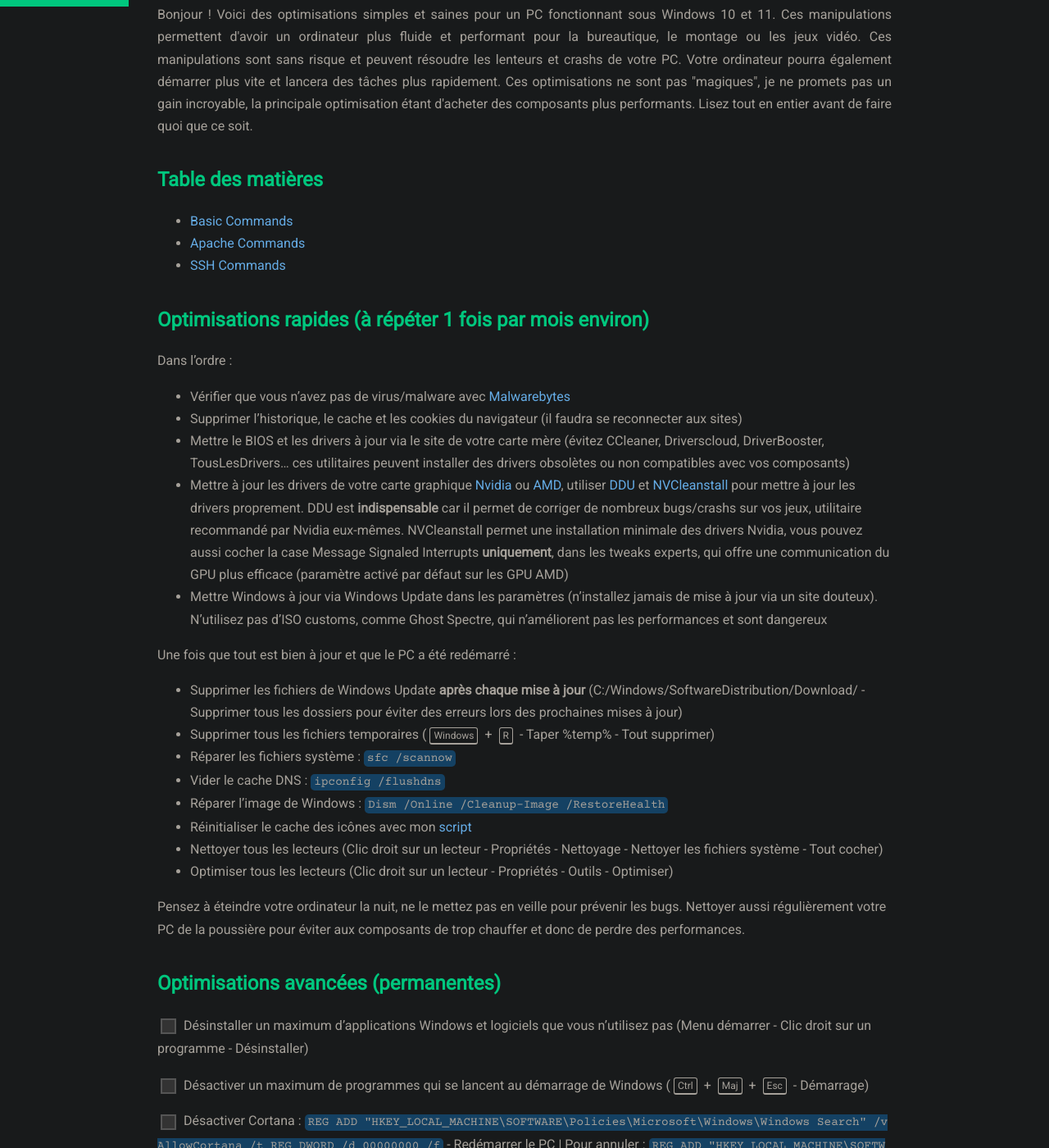
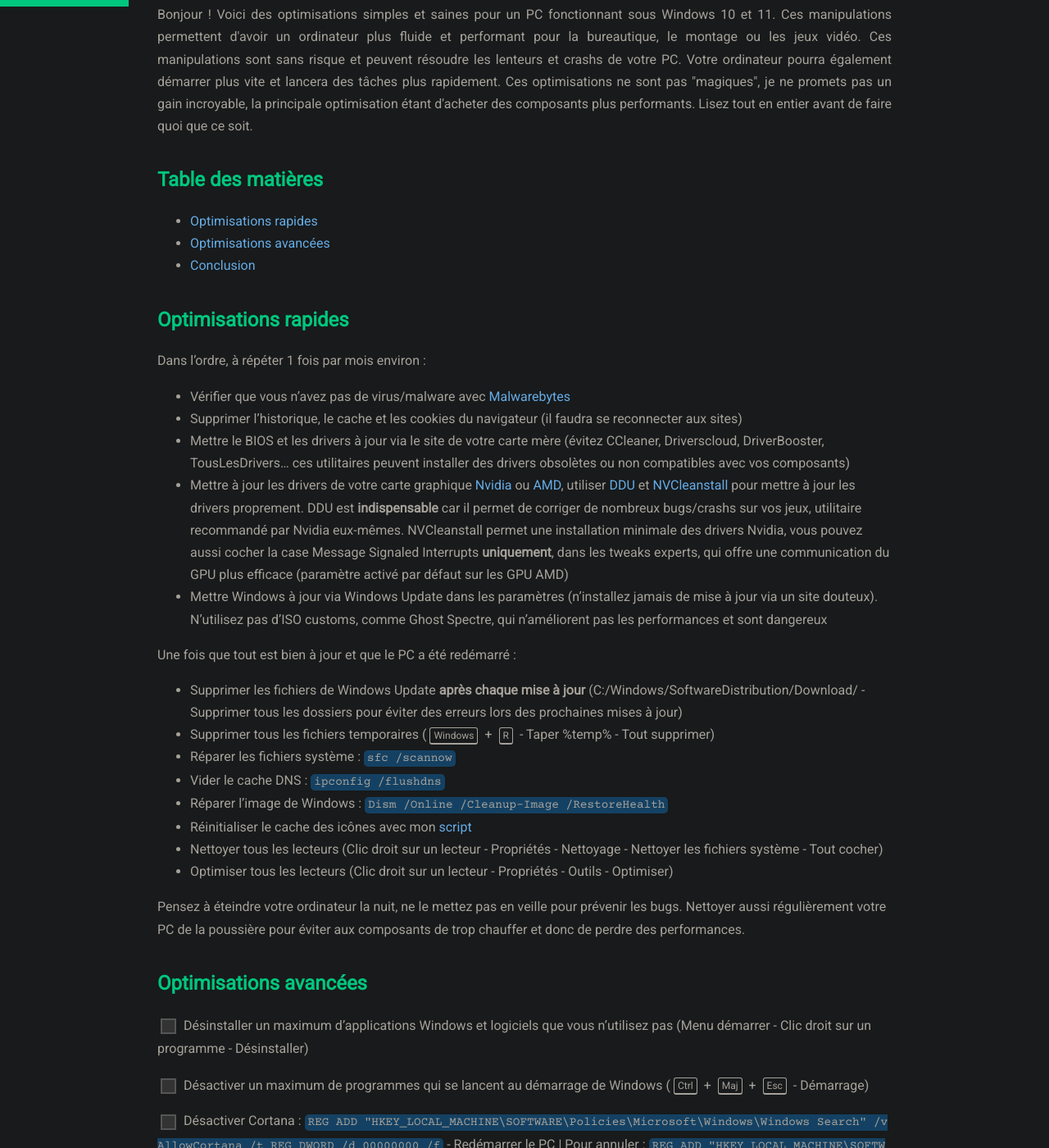
Before and after one commit to PouletEnSlip/pouletenslip.github.io, a Jekyll site: the page built from pages/opti/index.md, in a window 1280 px wide and 1400 px high, scrolled down 396 px. Shown: the whole window at 82% size. Built offline with Jekyll 4.4.1, drawn with Linux system fonts in a browser that asks for light colours; some of the changed text lies outside the part shown.

Commit message:
Update index.md

```diff
--- a/pages/opti/index.md
+++ b/pages/opti/index.md
@@ -5,12 +5,12 @@ layout: opti
 <p style="text-align:justify;">Bonjour ! Voici des optimisations simples et saines pour un PC fonctionnant sous Windows 10 et 11. Ces manipulations permettent d'avoir un ordinateur plus fluide et performant pour la bureautique, le montage ou les jeux vidéo. Ces manipulations sont sans risque et peuvent résoudre les lenteurs et crashs de votre PC. Votre ordinateur pourra également démarrer plus vite et lancera des tâches plus rapidement. Ces optimisations ne sont pas "magiques", je ne promets pas un gain incroyable, la principale optimisation étant d'acheter des composants plus performants. Lisez tout en entier avant de faire quoi que ce soit.</p>
 
 ## Table des matières
-- [Basic Commands](#optimisations-rapides)
-- [Apache Commands](#optimisations-avancées)
-- [SSH Commands](#conclusion)
+- [Optimisations rapides](#optimisations-rapides)
+- [Optimisations avancées](#optimisations-avancées)
+- [Conclusion](#conclusion)
 
-## Optimisations rapides (à répéter 1 fois par mois environ)
-Dans l'ordre :
+## Optimisations rapides
+Dans l'ordre, à répéter 1 fois par mois environ :
 * Vérifier que vous n'avez pas de virus/malware avec [Malwarebytes](https://fr.malwarebytes.com/)
 * Supprimer l'historique, le cache et les cookies du navigateur (il faudra se reconnecter aux sites)
 * Mettre le BIOS et les drivers à jour via le site de votre carte mère (évitez CCleaner, Driverscloud, DriverBooster, TousLesDrivers... ces utilitaires peuvent installer des drivers obsolètes ou non compatibles avec vos composants)
@@ -29,7 +29,7 @@ Une fois que tout est bien à jour et que le PC a été redémarré :
 
 Pensez à éteindre votre ordinateur la nuit, ne le mettez pas en veille pour prévenir les bugs. Nettoyer aussi régulièrement votre PC de la poussière pour éviter aux composants de trop chauffer et donc de perdre des performances.
 
-## Optimisations avancées (permanentes)
+## Optimisations avancées
 <input type="checkbox" class="check-with-label"><label class="label-for-check">Désinstaller un maximum d'applications Windows et logiciels que vous n'utilisez pas (Menu démarrer - Clic droit sur un programme - Désinstaller)</label>
 
 <input type="checkbox" class="check-with-label"><label class="label-for-check">Désactiver un maximum de programmes qui se lancent au démarrage de Windows (<kbd>Ctrl</kbd> + <kbd>Maj</kbd> + <kbd>Esc</kbd> - Démarrage)</label>
```
Also changed, not shown: other parts of pages/opti/index.md (+2 -3 lines).
